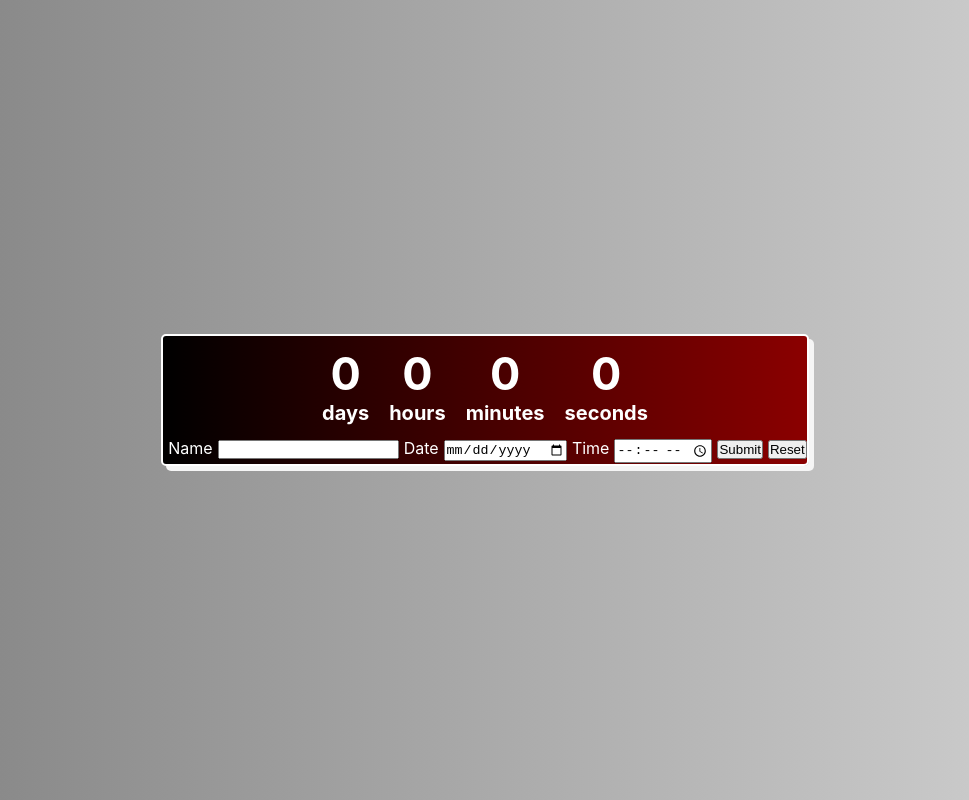
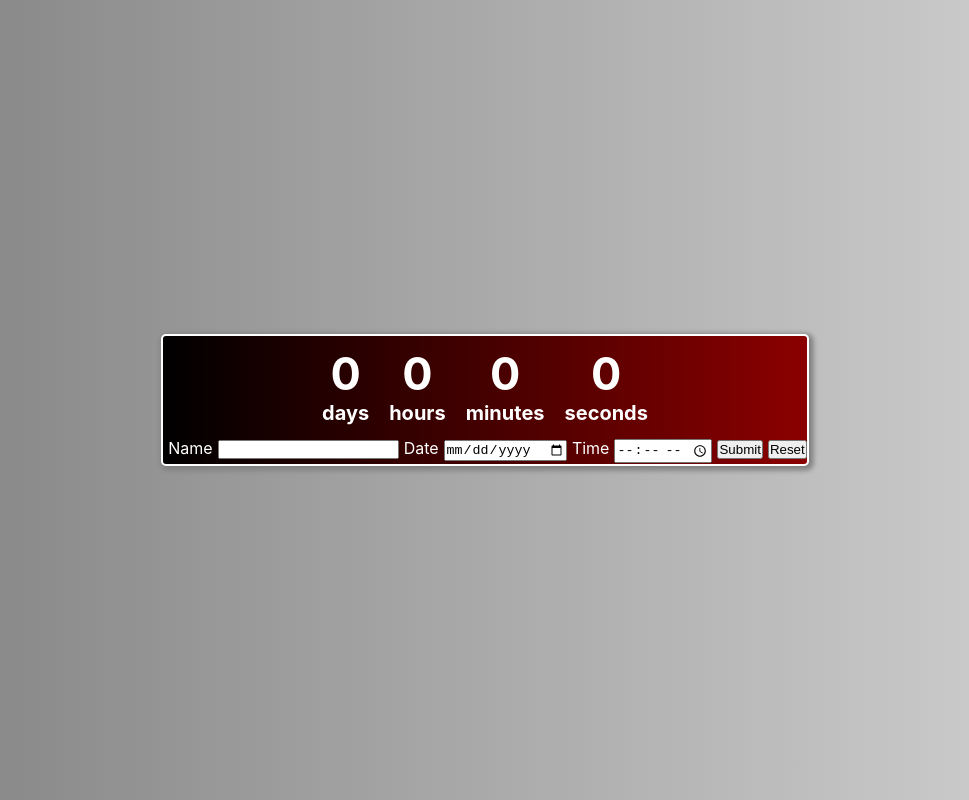
Before and after one commit to kevinszn23/countdown-timer, a React (Create React App) app in the folder countdown/: page / in a window 1280 px wide. Shown: the whole page, without its empty margins (155-1124 px from the left). Built offline with nearby package versions, Linux system fonts and the light colour scheme.

Commit message:
adding alert to countdown end

```diff
--- a/countdown/src/App.css
+++ b/countdown/src/App.css
@@ -58,7 +58,6 @@
 }
 
 .timer-class {
-  /* border: 1px solid red; */
   display: flex;
   align-items: center;
   justify-content: center;
@@ -68,14 +67,12 @@
   font-size: 45px;
   font-weight: bold;
   padding: 10px;
-  /* border: 1px solid gray; */
 }
 
 .timer-span {
   display: flex;
   flex-direction: column;
   font-size: 20px;
-  /* border: 1px solid brown; */
 }
 
 .timer-event {
@@ -83,21 +80,17 @@
   flex-direction: column;
   font-weight: bold;
   font-size: 25px;
-  /* border: 1px solid blueviolet; */
 }
 
 .timer-name {
-  /* border: 1px solid green; */
   padding: 5px;
 }
 
 .timer-date {
-  /* border: 1px solid green; */
   padding: 5px;
 }
 
 .timer-submit {
-  /* border: 1px solid red; */
   margin: 5px;
 }
 
@@ -106,11 +99,10 @@
 }
 
 form {
-  /* border: 2px solid red; */
   background-color: green;
   color: white;
   background: linear-gradient(0.25turn, black, darkred);
   border-radius: 5px;
   border: 2px solid white;
-  box-shadow: 5px 5px whitesmoke;
+  box-shadow: 2px 2px 5px 2.5px grey;
 }
--- a/countdown/src/components/Form.js
+++ b/countdown/src/components/Form.js
@@ -117,6 +117,9 @@ export default function Form(props) {
         <input type="Submit" value="Submit" className="timer-submit" />
         <input type="Reset" value="Reset"/>
       </form>
+      {/* <div className="timer-card">
+
+      </div> */}
     </div>
   );
 }
```
